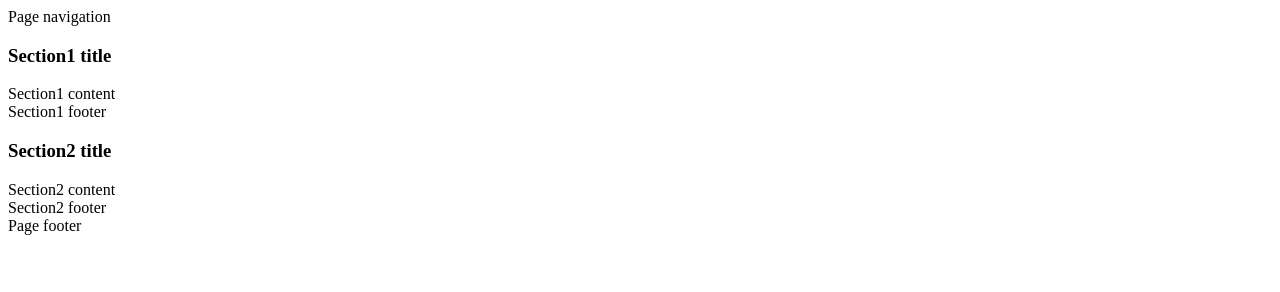
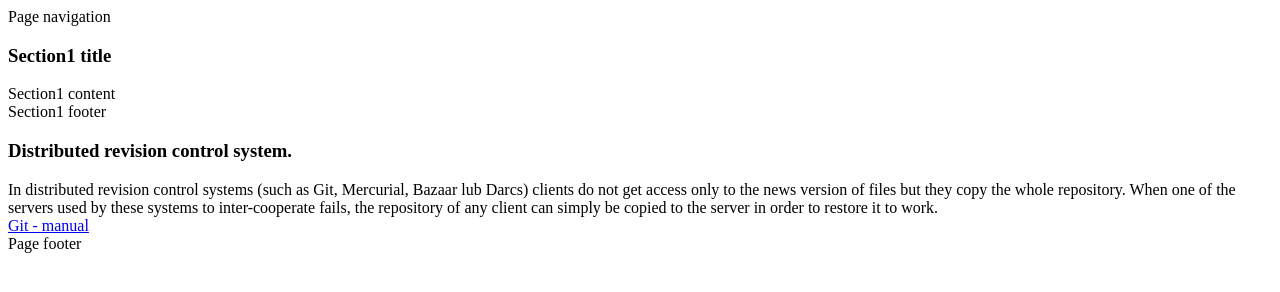
Before and after one commit to tonycoscujuela/pretest, a plain HTML site: page index.html in a window 1280 px wide. Drawn offline with Linux system fonts and the light colour scheme.

Commit message:
feature 2 content

```diff
--- a/index.html
+++ b/index.html
@@ -20,13 +20,13 @@
 		</section>
 		<section id="section2" class="panel panel-default">
 			<div class="panel-heading">
-	    		<h3 class="panel-title">Section2 title</h3>
+	    		<h3 class="panel-title">Distributed revision control system.</h3>
 	  		</div>
 	  		<div class="panel-body">
-		    	Section2 content
+		    	In distributed revision control systems (such as Git, Mercurial, Bazaar lub Darcs) clients do not get access only to the news version of files but they copy the whole repository. When one of the servers used by these systems to inter-cooperate fails, the repository of any client can simply be copied to the server in order to restore it to work.
 		  	</div>
 			<footer class="panel-footer">
-				Section2 footer
+				 <a href="http://git-scm.com/book/en/Getting-Started-About-Version-Control#Distributed-Version-Control-Systems">Git - manual</a>
 			</footer>
 		</section>
 		<footer  class="navbar">
```
